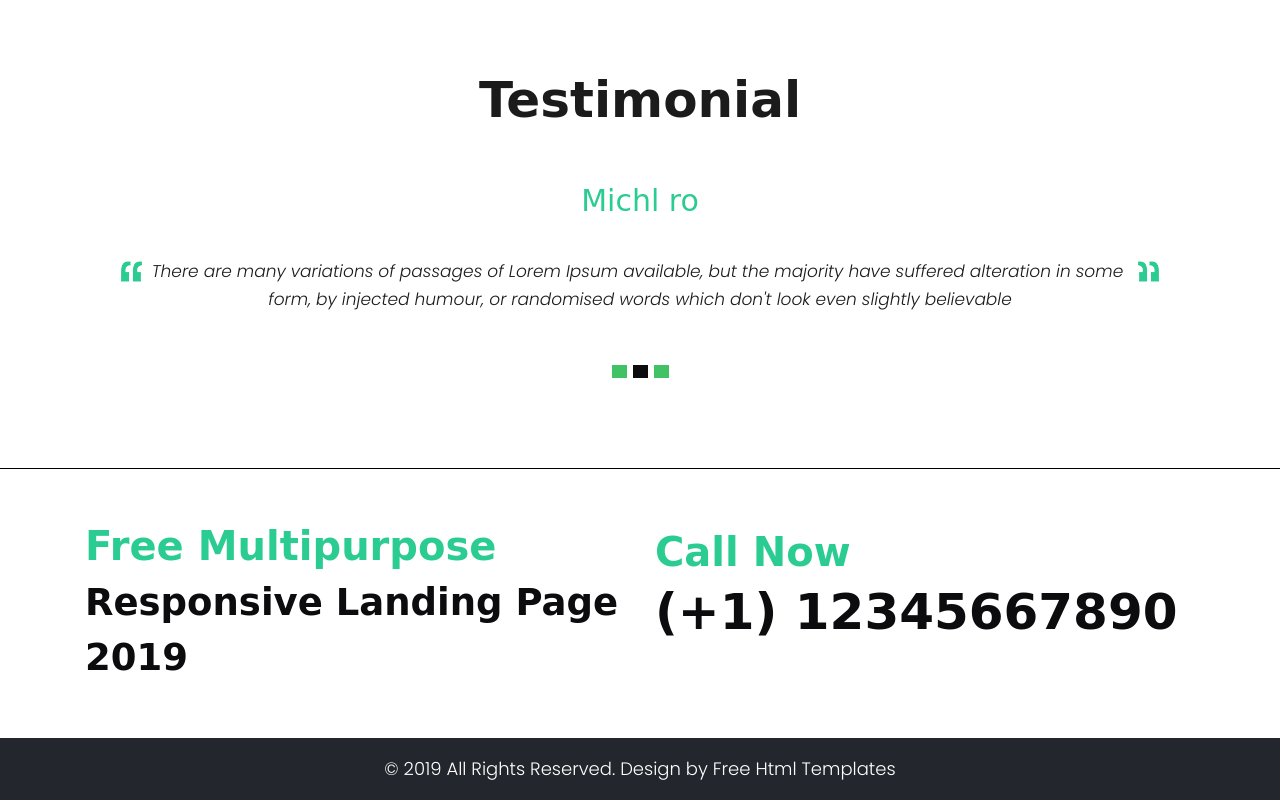
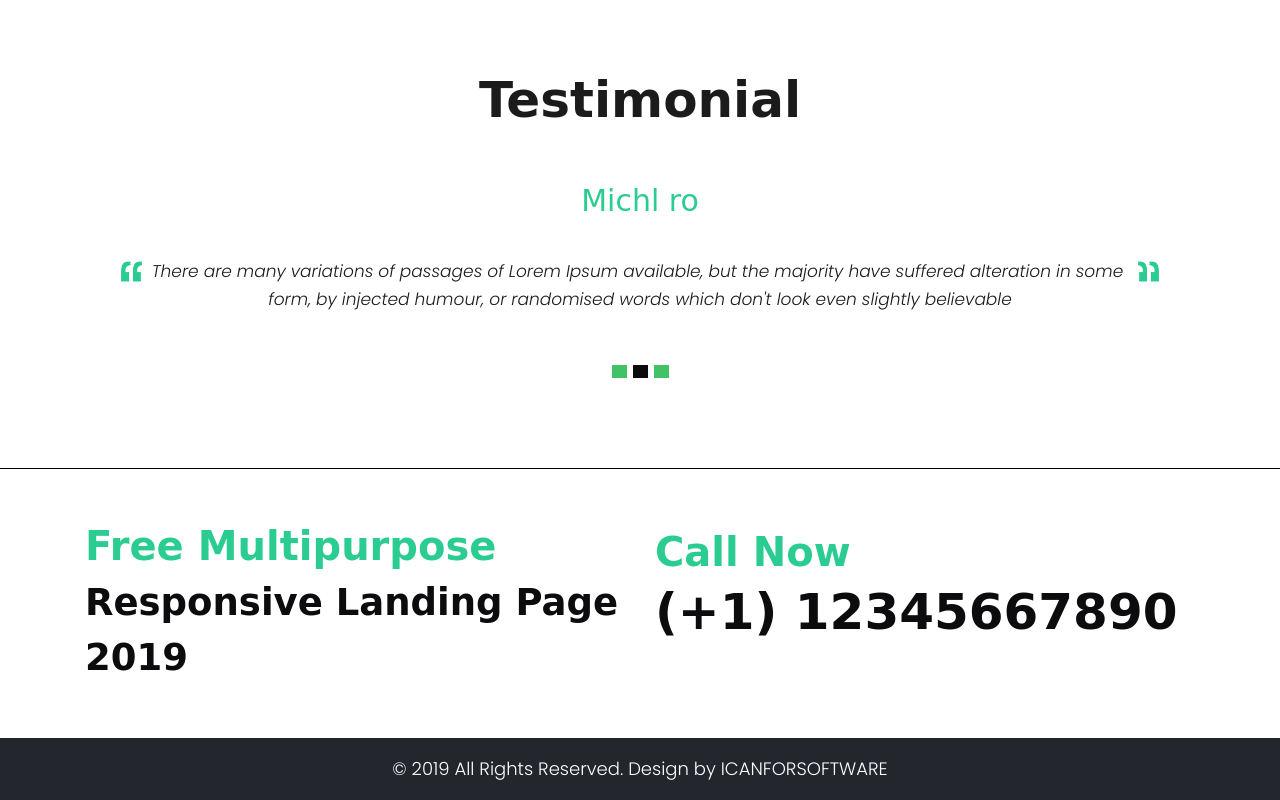
Before and after one commit to ICANforsoftware/Computerandlaptopshop, a plain HTML site: page index.html in a window 1280 px wide. Shown: the part 3692-4492 px from the top of the page. Drawn offline with nearby package versions, Linux system fonts and the light colour scheme; a web font is replaced by a local one.

Commit message:
Update index.html

```diff
--- a/index.html
+++ b/index.html
@@ -332,7 +332,8 @@
                <div class="container">
                   <div class="row">
                      <div class="col-md-12">
-                        <p>© 2019 All Rights Reserved. Design by <a href="https://html.design/"> Free Html Templates</a></p>
+                        <p>© 2019 All Rights Reserved. Design by             <a  href="https://www.icanforsoftware.com/Customize">ICANFORSOFTWARE</a>
+</p>
                      </div>
                   </div>
                </div>
```
